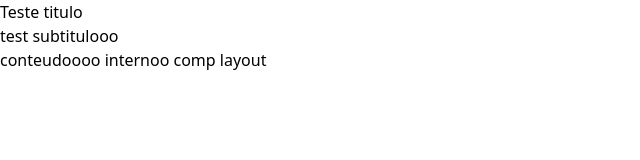
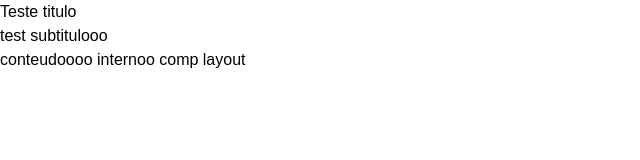
Before and after one commit to gmartins-dev/nextjs-dashboard, a Next.js app: page / in a window 1280 px wide. Shown: the top 160 px of the page, without its empty margins (0-640 px from the left). Built offline with nearby package versions, Linux system fonts and the light colour scheme.

Commit message:
add global css font-family Poppins

```diff
--- a/src/styles/globals.css
+++ b/src/styles/globals.css
@@ -1,11 +1,14 @@
 @tailwind base;
 @tailwind components;
 @tailwind utilities;
+@import url('https://fonts.googleapis.com/css2?family=Poppins:wght@100;200;300;400;500;600;700;800;900&display=swap');
+
 
 html,
 body {
   padding: 0;
   margin: 0;
+  font-family: 'Poppins', sans-serif;
 }
 
 a {
```
